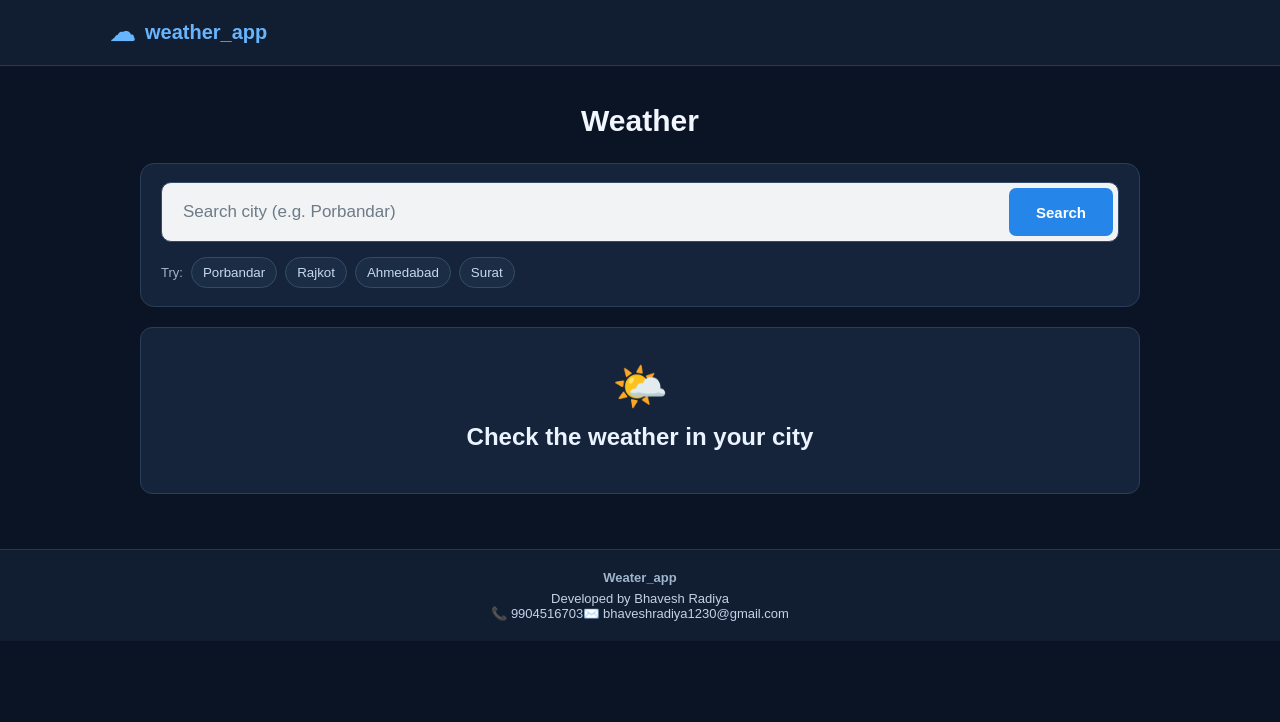
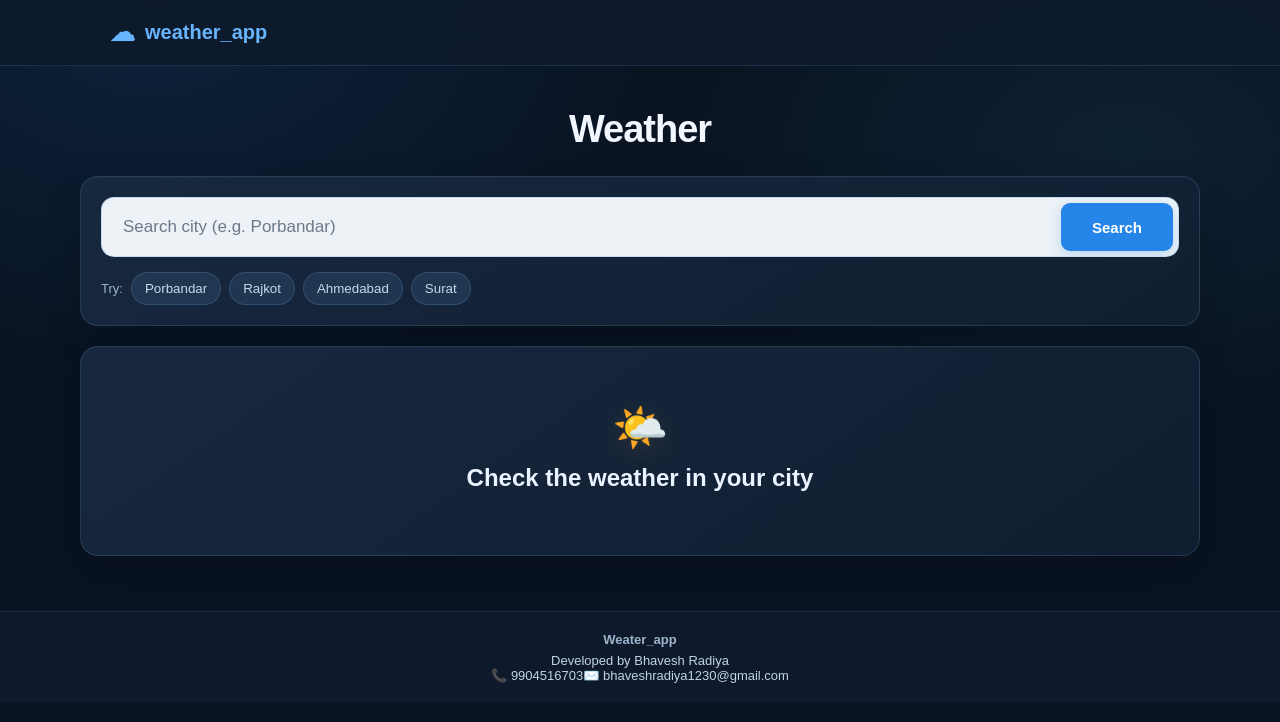
Before and after one commit to RadiyaBhavesh/Weather_App--React-Python, a React (Vite) app in the folder Fontend/: page / in a window 1280 px wide. Shown: the top 722 px of the page. Built offline with nearby package versions, Linux system fonts and the light colour scheme.

Commit message:
Polish weather app UI for college project presentation

```diff
--- a/Fontend/src/App.css
+++ b/Fontend/src/App.css
@@ -591,3 +591,129 @@ body {
     font-size: 14px;
   }
 }
+
+
+/* 14. College-project UI polish: cohesive glass cards and visual hierarchy */
+body {
+  background:
+    radial-gradient(ellipse at 12% 0%, rgba(37,133,232,.13), transparent 34%),
+    radial-gradient(ellipse at 88% 18%, rgba(66,185,255,.08), transparent 30%),
+    #091321;
+}
+
+.topbar {
+  background: rgba(15, 27, 44, .92);
+  backdrop-filter: blur(14px);
+  border-bottom-color: rgba(115, 173, 230, .16);
+}
+
+.page {
+  max-width: 1120px;
+  margin-top: 42px;
+}
+
+.intro h1 {
+  font-size: clamp(28px, 4vw, 38px);
+  letter-spacing: -1px;
+}
+
+.search-panel,
+.section-card,
+.empty-state {
+  background: linear-gradient(145deg, rgba(24, 41, 64, .96), rgba(17, 31, 49, .96));
+  border-color: rgba(112, 163, 214, .19);
+  border-radius: 18px;
+  box-shadow: 0 16px 38px rgba(0, 0, 0, .16), inset 0 1px rgba(255,255,255,.025);
+}
+
+.search-panel {
+  padding: 20px;
+}
+
+.search-row {
+  border-color: rgba(94, 159, 220, .28);
+  border-radius: 13px;
+  padding: 5px;
+  background: #edf2f7;
+}
+
+.search-row input {
+  font-size: 17px;
+  font-weight: 500;
+}
+
+.search-row button {
+  min-width: 112px;
+  border-radius: 9px;
+  box-shadow: 0 5px 14px rgba(37, 133, 232, .24);
+}
+
+.city-shortcuts button {
+  background: rgba(38, 61, 89, .72);
+  border-color: rgba(110, 160, 210, .24);
+  padding: 8px 13px;
+}
+
+.city-shortcuts button:hover:not(:disabled) {
+  background: rgba(38, 89, 138, .34);
+}
+
+.empty-state {
+  min-height: 210px;
+  display: flex;
+  flex-direction: column;
+  align-items: center;
+  justify-content: center;
+}
+
+.empty-icon {
+  filter: drop-shadow(0 6px 14px rgba(255, 190, 65, .12));
+}
+
+.current-card {
+  background: linear-gradient(135deg, #1b3b5f, #152b45);
+  border-color: rgba(105, 176, 244, .24);
+  border-radius: 18px;
+  box-shadow: 0 16px 36px rgba(0, 0, 0, .15);
+}
+
+.metric,
+.rain-result,
+.forecast-item {
+  border-color: rgba(112, 163, 214, .16);
+  border-radius: 14px;
+  background: rgba(15, 29, 47, .78);
+  transition: transform .2s ease, border-color .2s ease, box-shadow .2s ease;
+}
+
+.metric:hover,
+.rain-result:hover,
+.forecast-item:hover {
+  transform: translateY(-3px);
+  border-color: rgba(88, 169, 255, .4);
+  box-shadow: 0 10px 24px rgba(0,0,0,.14);
+}
+
+.section-card {
+  padding: 24px;
+}
+
+.footer {
+  background: rgba(15, 27, 44, .92);
+  border-top-color: rgba(115, 173, 230, .16);
+}
+
+@media (max-width: 700px) {
+  .page {
+    margin-top: 26px;
+  }
+  .search-panel {
+    padding: 14px;
+  }
+  .section-card {
+    padding: 17px;
+  }
+  .current-card {
+    border-radius: 15px;
+  }
+}
```
